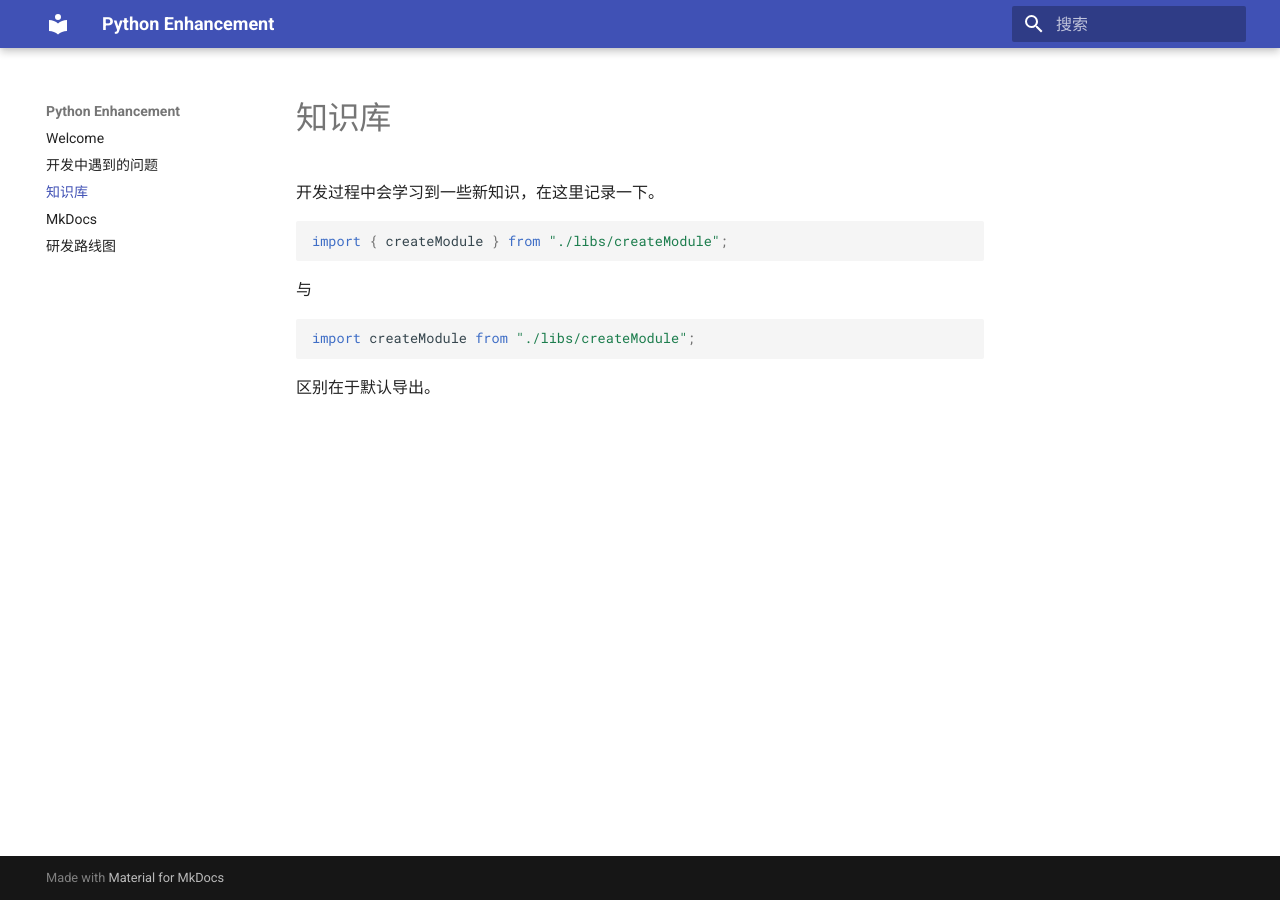
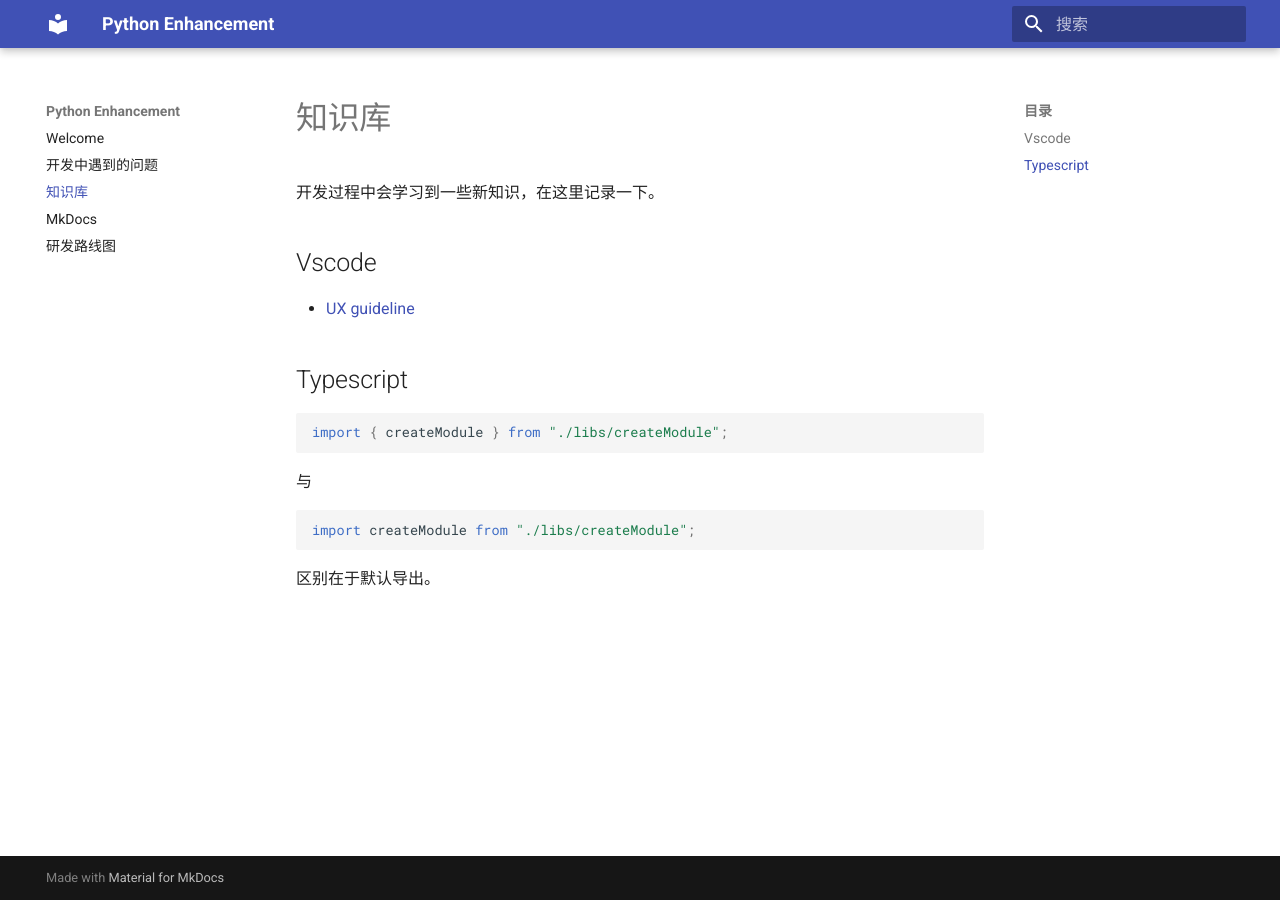
Before and after one commit to Svtter/vscode-python-enhancement, an MkDocs documentation site: the page built from docs/docs/knowledge.md, in a window 1280 px wide. Built offline with MkDocs 1.6.1 and Material for MkDocs 9.7.7, drawn with Linux system fonts in a browser that asks for light colours.

Commit message:
docs: add vscode guideline

````diff
--- a/docs/docs/knowledge.md
+++ b/docs/docs/knowledge.md
@@ -1,6 +1,12 @@
 # 知识库
 
 开发过程中会学习到一些新知识，在这里记录一下。
+
+## Vscode
+
+- [UX guideline](https://code.visualstudio.com/api/ux-guidelines/overview)
+
+## Typescript
 
 ```ts
 import { createModule } from "./libs/createModule";
````
